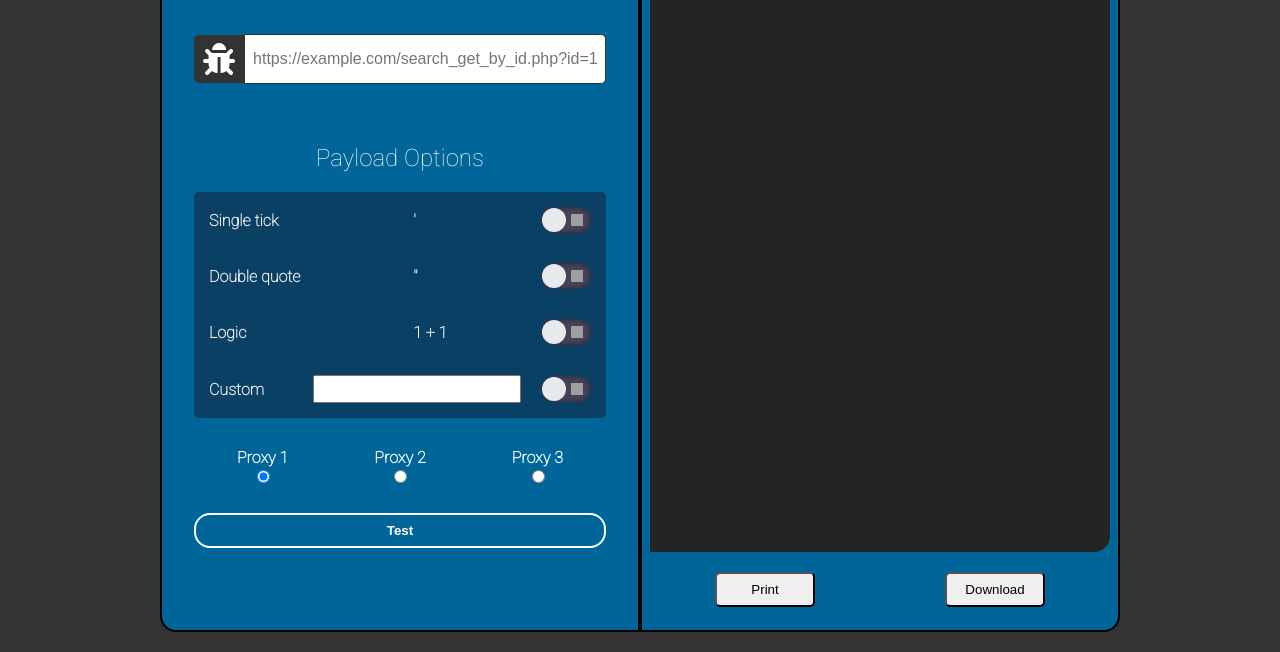
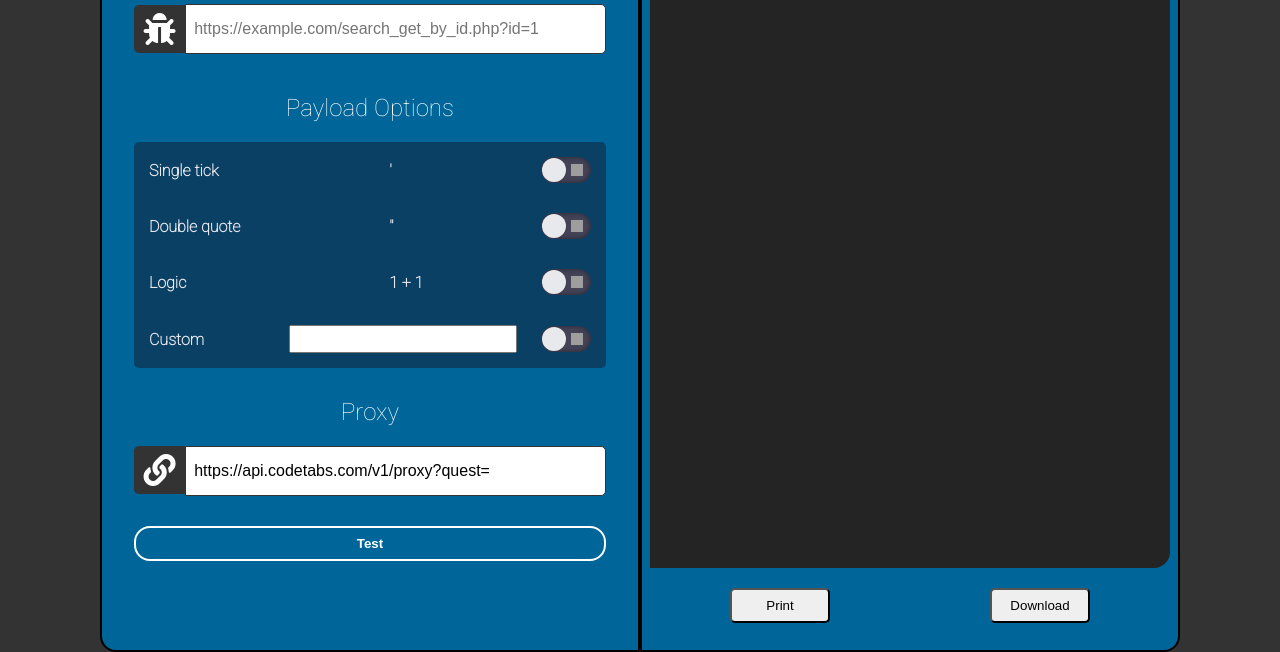
Before and after one commit to drrobotnik/javascript, a plain HTML site: page hacking/sqltester/index.html in a window 1280 px wide. Shown: the part 188-840 px from the top of the page. Drawn offline with Linux system fonts and the light colour scheme; grey boxes are pictures that could not be loaded.

Commit message:
Add files via upload

```diff
--- a/hacking/sqltester/index.html
+++ b/hacking/sqltester/index.html
@@ -59,20 +59,13 @@
           </label>
         </li>
       </div>
-
+      <div class="proxy-title">Proxy</div>
       <div class="proxy-container">
-        <div class="proxy-block">
-          <label for="proxy1">Proxy 1</label>
-          <input style="display:block;" class="radio" id="proxy1" type="radio" name="radio" checked />
+        <div class="target-icon">
+          <i class="fas fa-link"></i>
         </div>
-        <div class="proxy-block">
-          <label for="proxy2">Proxy 2</label>
-          <input style="display:block;" class="radio" id="proxy2" type="radio" name="radio" />
-        </div>
-        <div class="proxy-block">
-          <label for="proxy3">Proxy 3</label>
-          <input style="display:block;" class="radio" id="proxy3" type="radio" name="radio" />
-        </div>
+        <input type="url" placeholder="https://api.codetabs.com/v1/proxy?quest=" class="proxy-link" id="proxy"
+          value="https://api.codetabs.com/v1/proxy?quest=" onchange="getProxy(this)" required></input>
       </div>
 
       <button type="submit" class="btn" onClick="testTarget()">Test</button>
--- a/hacking/sqltester/script.js
+++ b/hacking/sqltester/script.js
@@ -3,7 +3,7 @@
 // const proxy = "https://cors.bridged.cc/";
 
 // works
-const proxy = "https://api.codetabs.com/v1/proxy?quest=";
+// const proxy = https://api.codetabs.com/v1/proxy?quest=
 
 // doesnt work
 // const proxy = "https://crossorigin.me/";
@@ -45,6 +45,21 @@ function getURL(input) {
     target = input.value;
     console.log("Target:" + target);
     return target;
+}
+
+// validate proxy
+function proxyValidation() {
+    if (document.getElementById("proxy").value.length == 0) {
+        output.innerHTML = "Please enter in a proxy.";
+        return false;
+    }
+}
+
+// set proxy for cors
+function getProxy() {
+    proxy = document.getElementById("proxy").value;
+    console.log("Proxy: " + proxy);
+    return proxy;
 }
 
 // If first payload is checked
@@ -91,22 +106,14 @@ function option4() {
     }
 }
 
-// set proxy for cors
-// function getProxy() {
-//     if (document.getElementById("proxy1").checked) {
-//         proxy = "https://api.codetabs.com/v1/proxy?quest=";
-//     } else if (document.getElementById("proxy2").checked) {
-//         proxy = "https://crossorigin.me/";
-//     } else if (document.getElementById("proxy3").checked) {
-//         proxy = "https://cors.bridged.cc/";
-//     } else {
-//         proxy = "https://api.codetabs.com/v1/proxy?quest=";
-//     }
-// }
+// output results to test  section
+function resultsProof() {
+    output.insertAdjacentHTML("beforeend", "Proof: " + "<br><br>");
+}
 
-// output results to proof section
-function resultsProof() {
-    output.insertAdjacentHTML("beforeend", "Results: ");
+// output final results to test section
+function resultsResults() {
+    output.insertAdjacentHTML("beforeend", "Results: ")
 }
 
 // Show testing status spinner
@@ -149,12 +156,14 @@ document.getElementById("download-btn")
 async function testTarget() {
     getDate();
     inputValidation();
+    proxyValidation();
+    getProxy();
     output.insertAdjacentHTML("beforeend", "Target: " + target + "<br><br>");
     option1();
     option2();
     option3();
     option4();
-    // getProxy();
+    output.insertAdjacentHTML("beforeend", "Proxy: " + proxy + "<br><br>")
     showLoading();
     output.insertAdjacentHTML("beforeend", "Response Body:" + "<br><br>");
     try {
@@ -163,13 +172,13 @@ async function testTarget() {
         output.insertAdjacentText("beforeend", data);
         output.insertAdjacentHTML("beforeend", "<br><br>");
         resultsProof();
+        resultsResults();
     }
     catch (error) {
         showLoading();
         output.insertAdjacentText("beforeend", error);
         console.log(error);
     }
-
     showLoading();
     return;
 }
--- a/hacking/sqltester/styles.css
+++ b/hacking/sqltester/styles.css
@@ -33,7 +33,7 @@ body {
   flex-direction: row;
   justify-content: center;
   flex-wrap: wrap;
-  top: 100px;
+  top: 80px;
   height: 600px;
   width: 100%;
 }
@@ -43,20 +43,18 @@ body {
   padding: 2rem;
   border-radius: 1rem 0rem 0rem 1rem;
   border: 2px solid black;
-  width: 480px;
-  height: 720px;
+  width: 540px;
+  height: 760px;
   box-sizing: border-box;
 }
 
 .target-area {
   display: flex;
   flex-direction: row;
-  justify-content: center;
   align-items: center;
-  height: 150px;
   max-width: 500px;
   width: 100%;
-  margin-bottom: 10px;
+  margin: 40px 0px 40px 0px;
 }
 
 .target-icon {
@@ -74,7 +72,6 @@ body {
 .target-box {
   background-color: white;
   color: black;
-  margin: 40px 0px 40px 0px;
   padding: 0.5rem;
   border: 1px solid #333;
   height: 2rem;
@@ -190,7 +187,7 @@ label {
   position: relative;
   margin-right: 0px;
   left: -100px;
-  width: 200px;
+  width: 220px;
   font-size: 1.2rem;
 }
 
@@ -202,10 +199,22 @@ label {
   margin-bottom: 20px;
 }
 
-.proxy-block {
+.proxy-title {
   display: flex;
-  flex-direction: column;
-  align-items: center;
+  justify-content: center;
+  margin-bottom: 20px;
+  font-size: 1.5rem;
+}
+
+.proxy-link {
+  background-color: white;
+  color: black;
+  padding: 0.5rem;
+  border: 1px solid #333;
+  height: 2rem;
+  width: 100%;
+  border-radius: 0px 5px 5px 0px;
+  font-size: 1rem;
 }
 
 .btn {
@@ -279,8 +288,8 @@ label {
   padding: 0.5rem;
   border-radius: 0rem 1rem 1rem 0rem;
   border: 2px solid black;
-  width: 480px;
-  height: 720px;
+  width: 540px;
+  height: 760px;
 }
 
 .output-field {
@@ -332,4 +341,12 @@ label {
   .tester {
     width: 100%;
   }
+
+  .custom-payload {
+    position: relative;
+    margin-right: 0px;
+    left: -90px;
+    width: 160px;
+    font-size: 1.2rem;
+  }
 }
```
